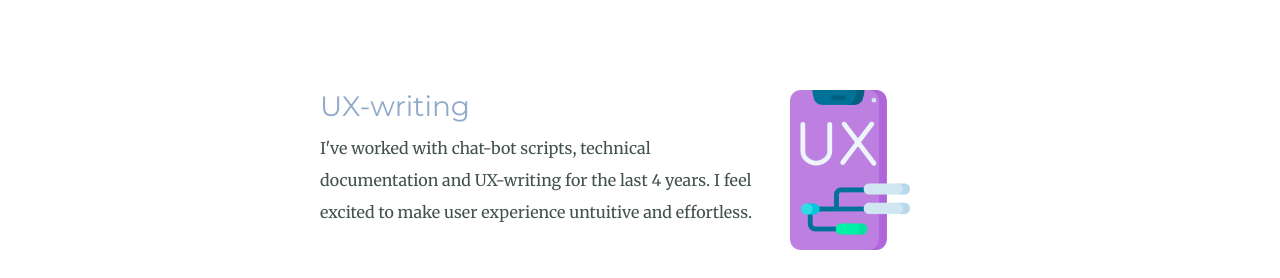
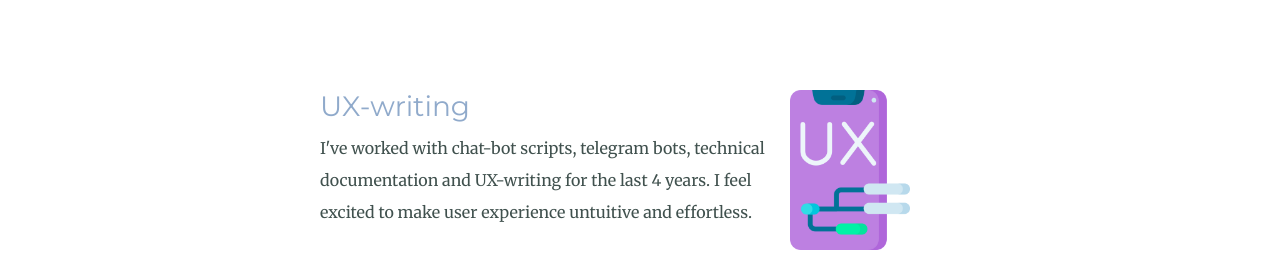
Before and after one commit to staceysav/CV_css, a plain HTML site: page index.html in a window 1280 px wide. Shown: the part 1620-1898 px from the top of the page. Drawn offline with nearby package versions, Linux system fonts and the light colour scheme; a script that the page names is missing.

```diff
--- a/index.html
+++ b/index.html
@@ -37,7 +37,7 @@
           <div class="skill-row">
             <img class="ux-image" src="images/ux-design.png" alt="">
             <h3>UX-writing</h3>
-            <p>I've worked with chat-bot scripts, technical documentation and UX-writing for the last 4 years. I feel excited to make user experience untuitive and effortless.</p>
+            <p>I've worked with chat-bot scripts, telegram bots, technical documentation and UX-writing for the last 4 years. I feel excited to make user experience untuitive and effortless.</p>
           </div>
         </div>
         <hr>
```
